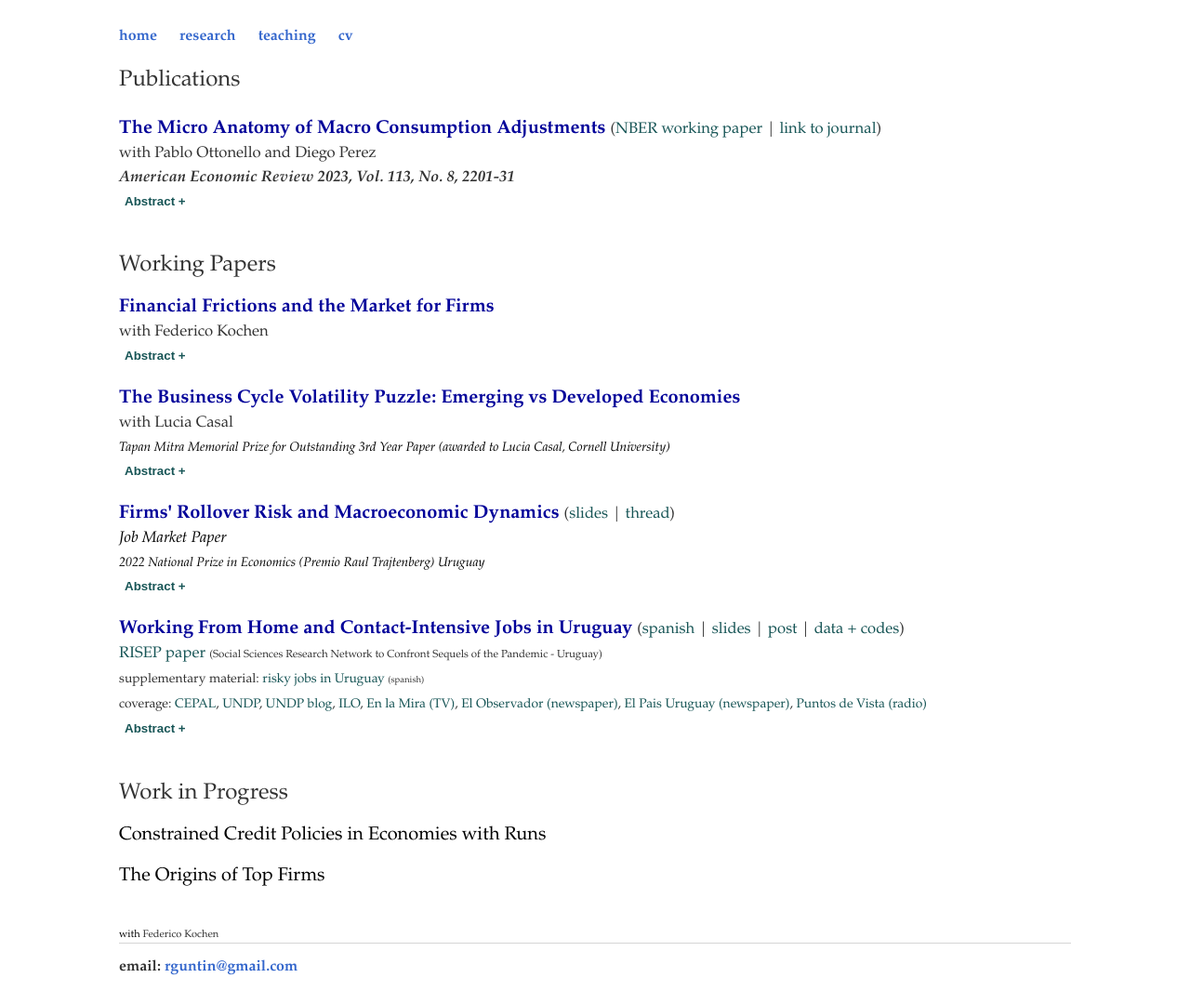
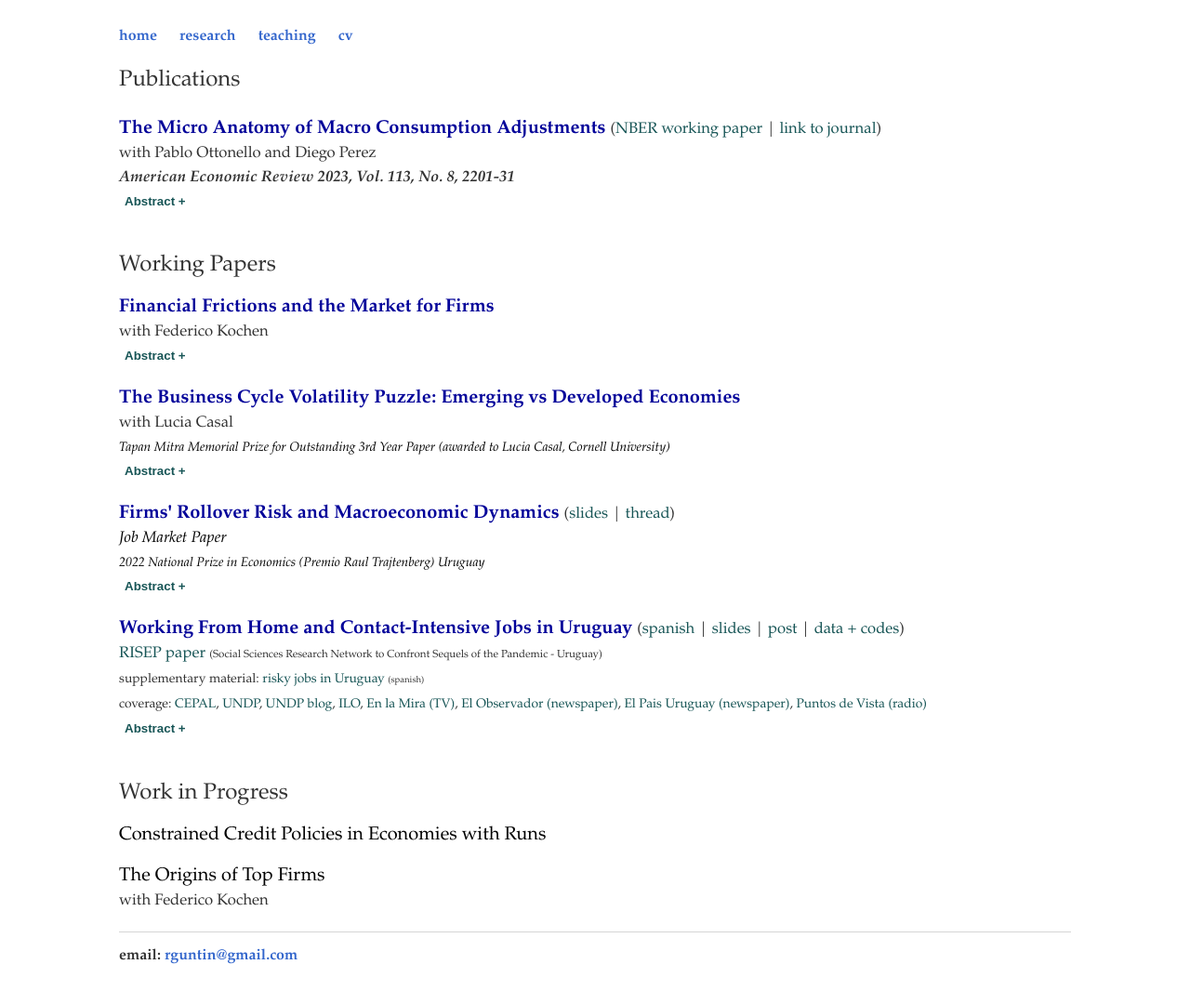
Before and after one commit to rafaguntin/rafaguntin.github.io, a Jekyll site: the page built from research/index.html, in a window 1280 px wide. Shown: the whole page at 93% size. Built offline with Jekyll 4.4.1, drawn with Linux system fonts in a browser that asks for light colours.

Commit message:
Update index.html

```diff
--- a/research/index.html
+++ b/research/index.html
@@ -128,8 +128,8 @@
 
 <p> <a style="font-weight: normal; color:#000000" target="_blank">Constrained Credit Policies in Economies with Runs</a> </p>
 
-<p> <a style="font-weight: normal; color:#000000" target="_blank">The Origins of Top Firms</a> <small> </p>
-<br>with <a style="color:#333" href="https://sites.google.com/view/federicokochen/home" target="_blank"> Federico Kochen</a>
+<p> <a style="font-weight: normal; color:#000000" target="_blank">The Origins of Top Firms</a> <small>
+<br>with <a style="color:#333" href="https://sites.google.com/view/federicokochen/home" target="_blank"> Federico Kochen</a> </p>
 
 
 <script>
```
